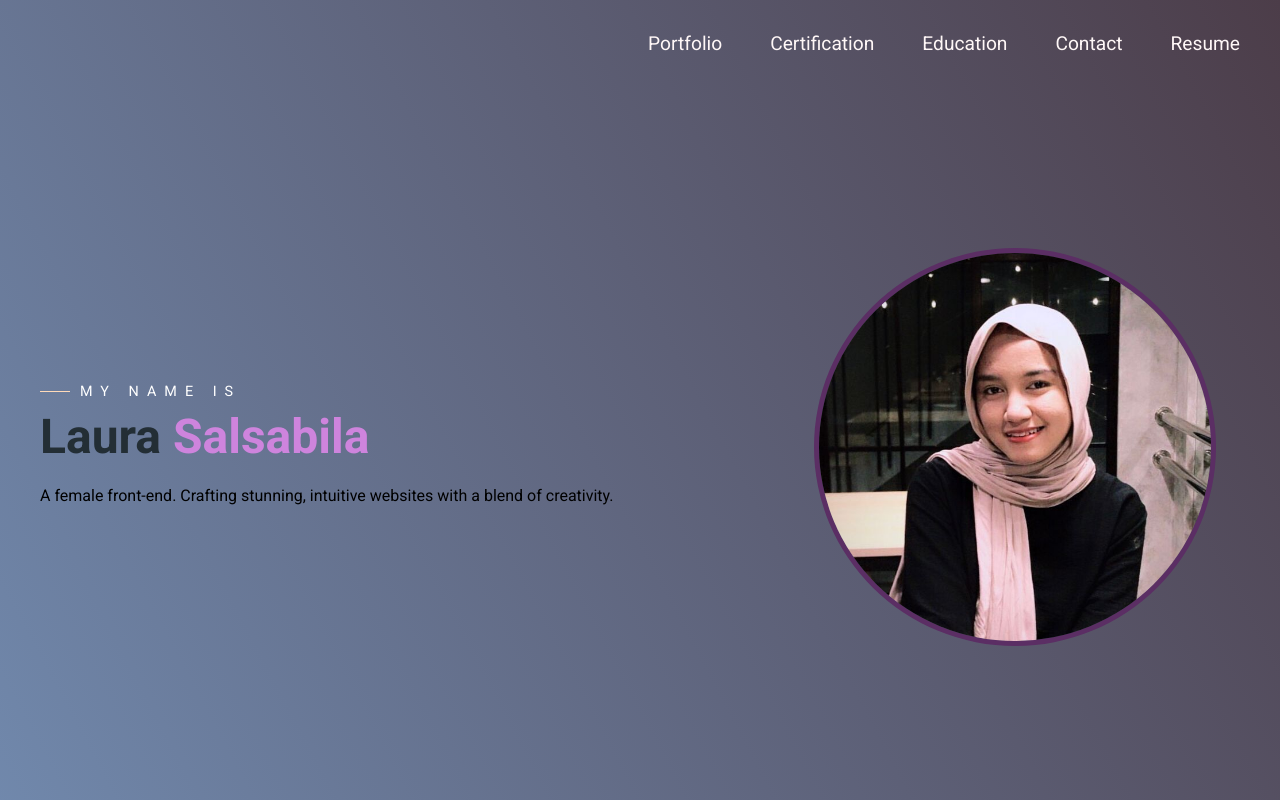
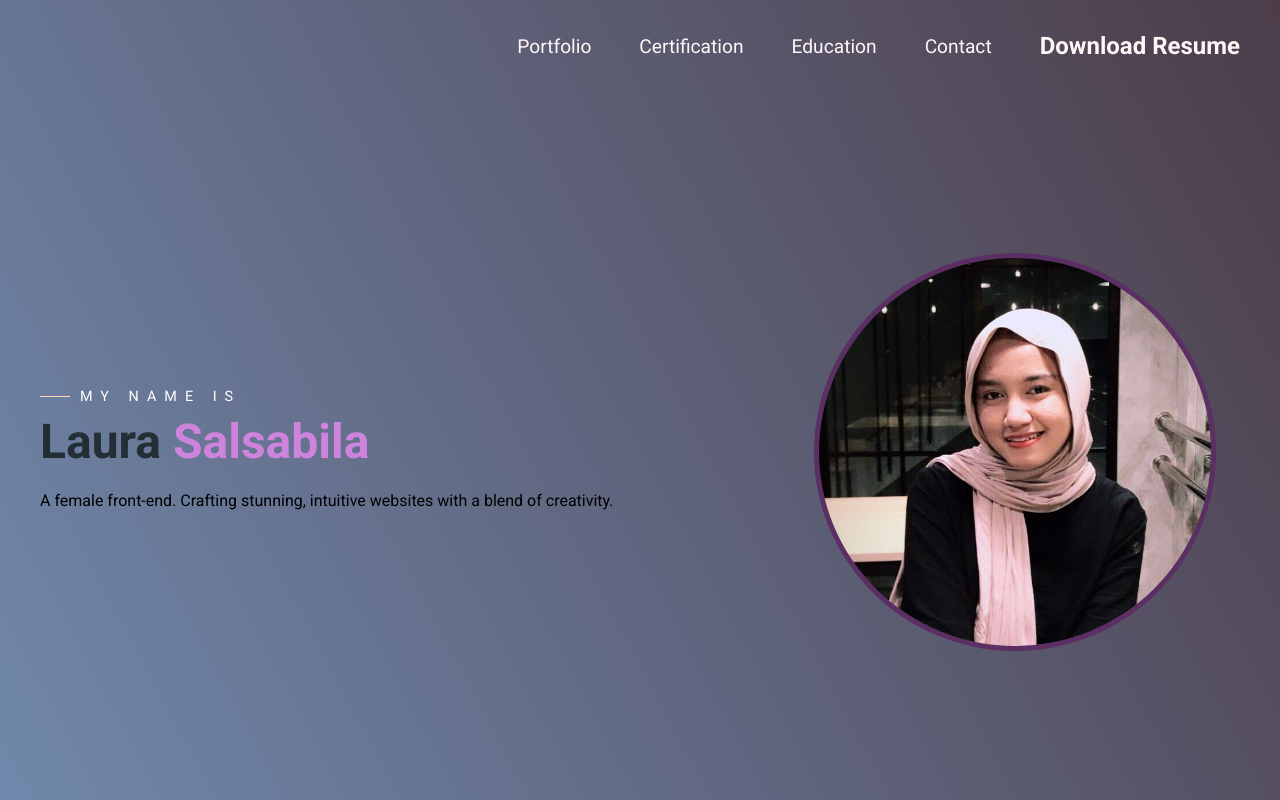
Before and after one commit to salsabilaura/My-Portfolio, a plain HTML site: page index.html in a window 1280 px wide. Shown: the top 800 px of the page. Drawn offline with Linux system fonts and the light colour scheme.

Commit message:
cosmetic

```diff
--- a/index.html
+++ b/index.html
@@ -25,7 +25,7 @@
                         <li><a href="#certification">Certification</a></li>
                         <li><a href="#skills">Education</a></li>
                         <li><a href="#contact">Contact</a></li>
-                        <li><a href="RESUME-LAURA_SALSABILA.pdf" target="_blank">Resume</a></li>
+                        <li><a href="RESUME-LAURA_SALSABILA.pdf" target="_blank" style="font-weight: bold; font-size: 24px;">Download Resume</a></li>
 
                     </ul>
                 </nav>
```
